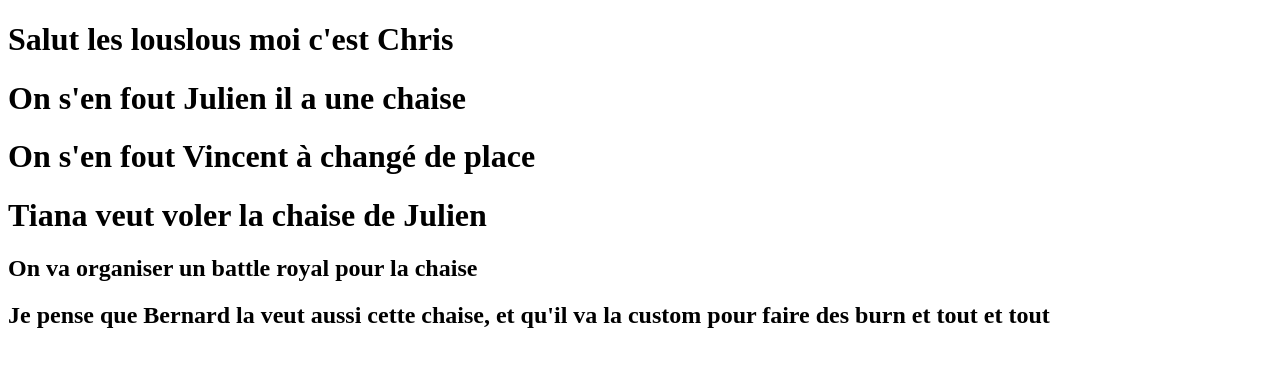
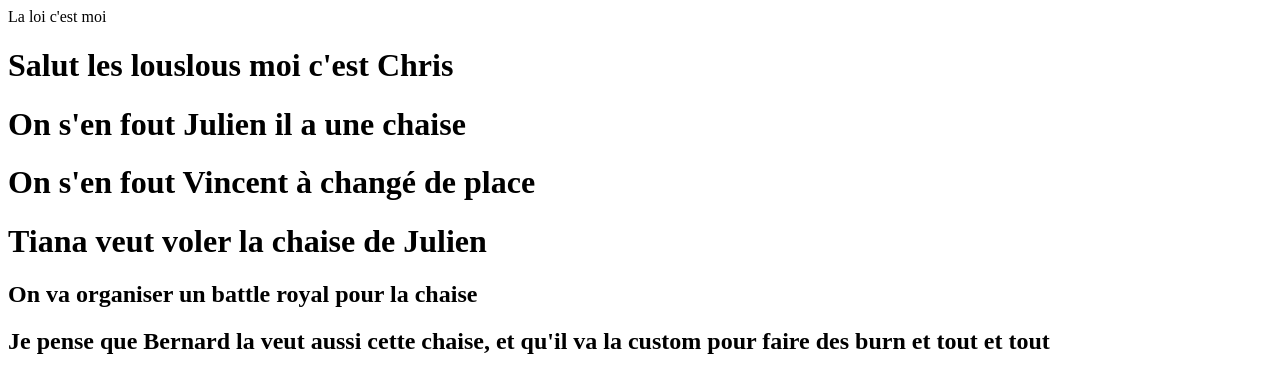
Before and after one commit to amerucci/livecodinggithub, a plain HTML site: page index.html in a window 1280 px wide. Drawn offline with Linux system fonts and the light colour scheme.

Commit message:
who's the boss

```diff
--- a/index.html
+++ b/index.html
@@ -7,6 +7,7 @@
     <title>Livecoding Github</title>
 </head>
 <body>
+    La loi c'est moi
     <h1>Salut les louslous moi c'est Chris</h1>
     <h1>On s'en fout Julien il a une chaise</h1>
     <h1>On s'en fout Vincent à changé de place</h1>
```
